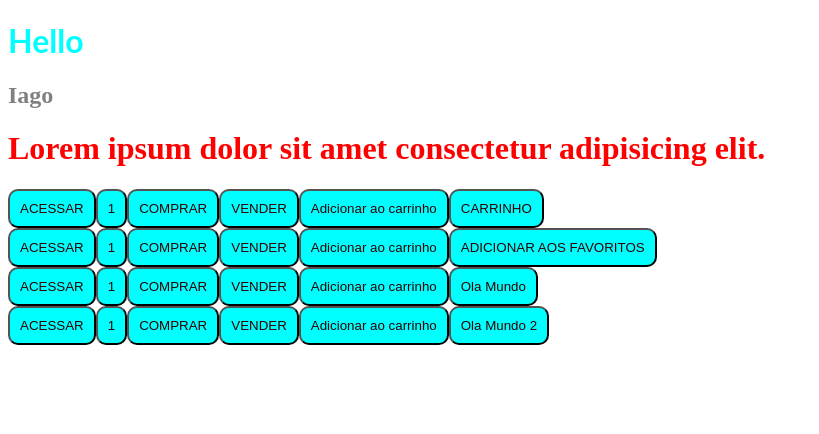
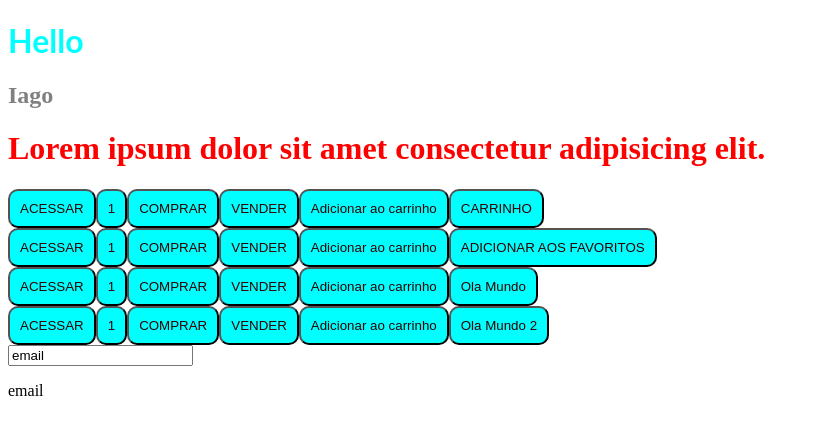
Before and after one commit to IagoOliveira23/curso-angular, an Angular app: page / in a window 1280 px wide. Shown: the top 434 px of the page, without its empty margins (0-819 px from the left). Built offline with nearby package versions, Linux system fonts and the light colour scheme.

Commit message:
Two Way data binding

```diff
--- a/src/app/app.component.html
+++ b/src/app/app.component.html
@@ -11,3 +11,6 @@
 <!--property binding-->
 <my-button label="Ola Mundo"></my-button>
 <my-button [label]="'Ola Mundo 2'"></my-button>
+
+<!--two way data binding-->
+<app-entry-data></app-entry-data>
--- a/src/app/app.module.ts
+++ b/src/app/app.module.ts
@@ -6,6 +6,7 @@ import { AppComponent } from './app.component';
 import {HelloComponent} from './hello.component'
 import {MenuComponent} from './components/menu.component'
 import { Button } from './components/button.component'
+import {EntryDataComponent} from './components/entry-data.component'
 
 
 @NgModule({
@@ -13,7 +14,8 @@ import { Button } from './components/button.component'
     AppComponent,
     HelloComponent,
     MenuComponent,
-    Button
+    Button,
+    EntryDataComponent
   ],
   imports: [
     BrowserModule,
--- /dev/null
+++ b/src/app/components/entry-data.component.html
@@ -0,0 +1,2 @@
+<input type="text" [value]="placeholder" (input)="placeholder = $any($event.target).value">
+<p>{{placeholder}}</p>
--- /dev/null
+++ b/src/app/components/entry-data.component.ts
@@ -0,0 +1,11 @@
+import {Component} from '@angular/core';
+
+@Component({
+    selector: 'app-entry-data',
+    templateUrl: './entry-data.component.html',
+    styleUrls: ['./entry-data.component.css']
+})
+
+export class EntryDataComponent{
+    placeholder: string = "email"
+}
```
Also changed, not shown: src/app/components/entry-data.component.css (added).
